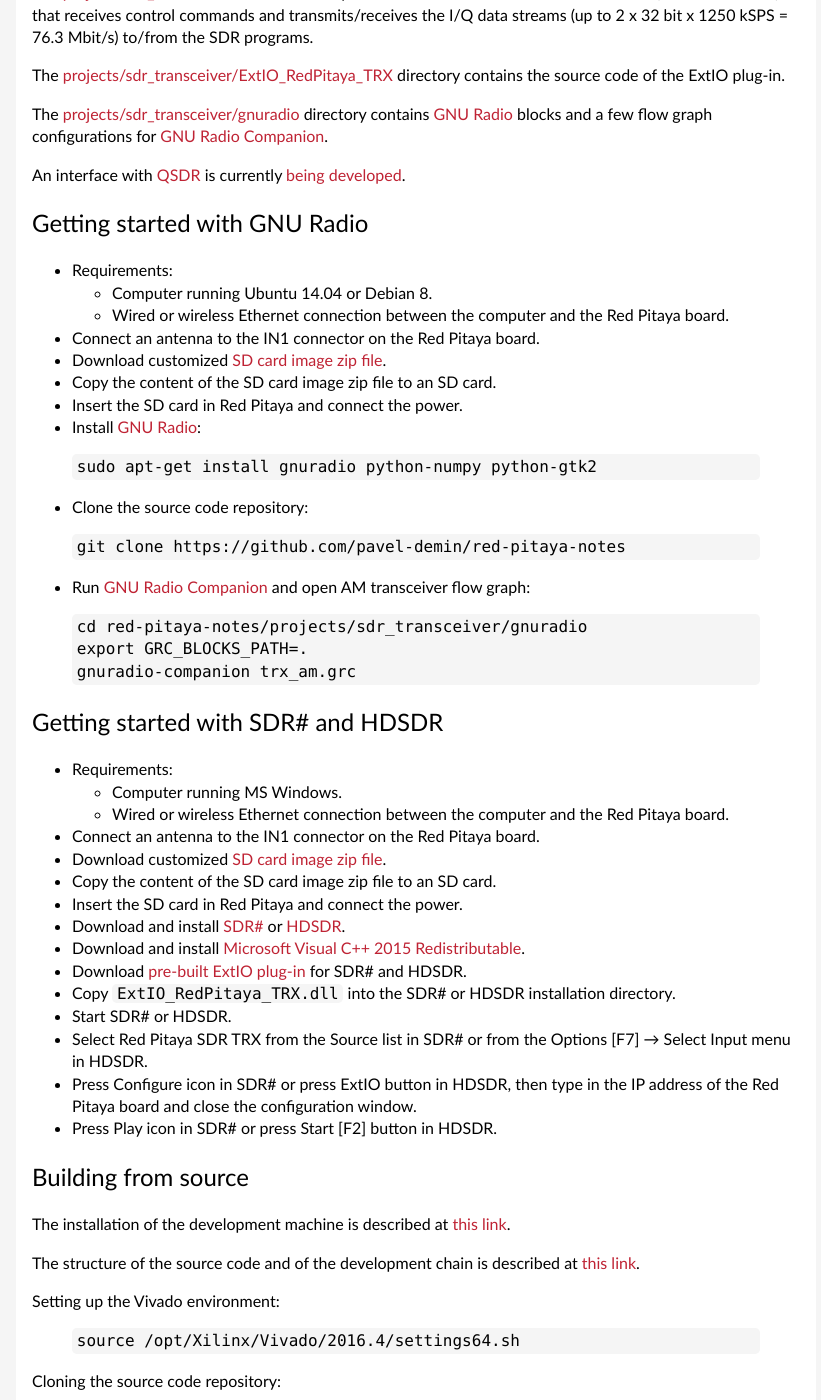
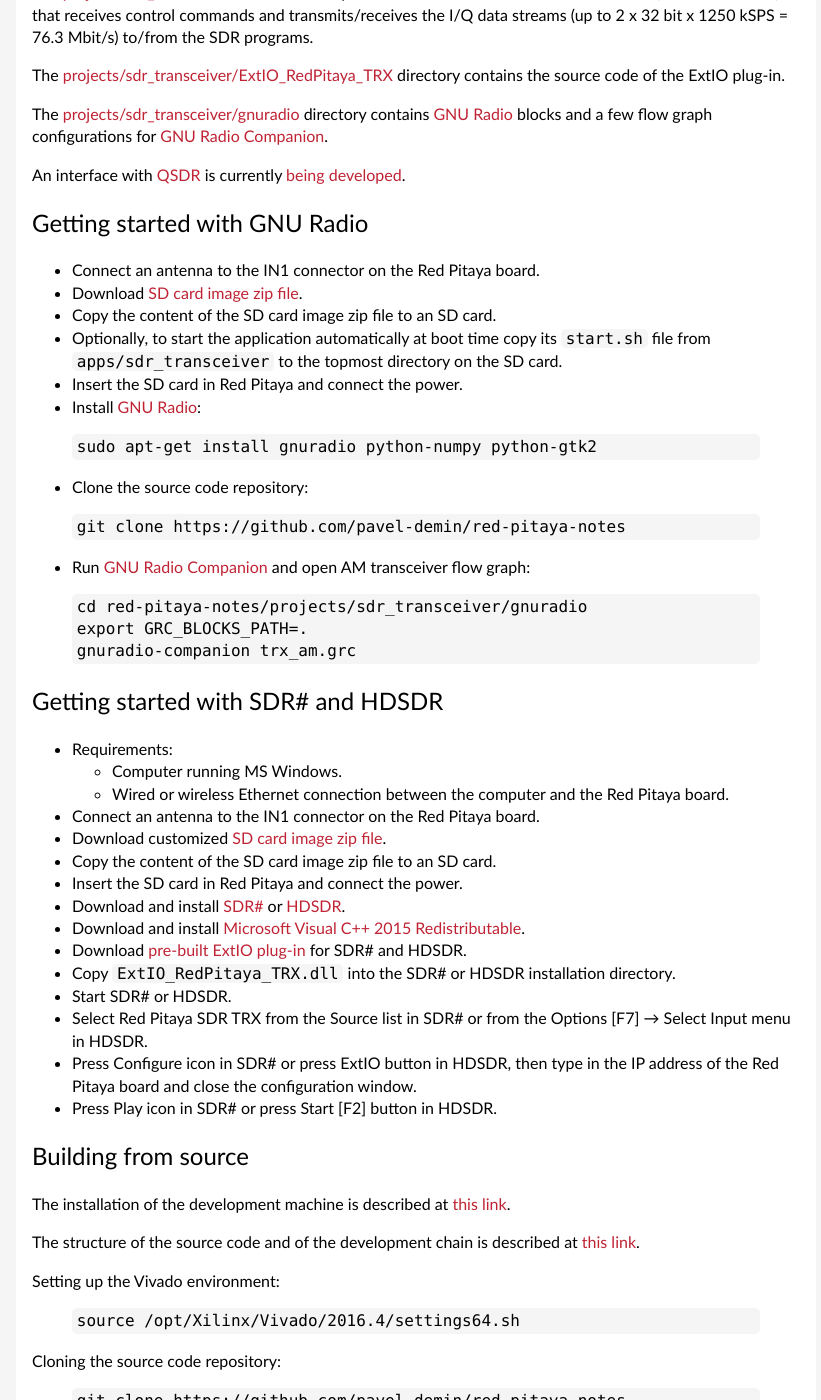
Before and after one commit to pavel-demin/red-pitaya-notes, a Jekyll site: the page built from sdr-transceiver.md, in a window 1280 px wide and 1400 px high, scrolled down 1303 px. Shown: the whole window, without its empty margins (224-1045 px from the left). Built offline with Jekyll 4.4.1, drawn with Linux system fonts in a browser that asks for light colours; some of the changed text lies outside the part shown.

Commit message:
replace ecosystem with alpine in sdr-transceiver

```diff
--- a/_config.yml
+++ b/_config.yml
@@ -4,6 +4,8 @@
 baseurl: /red-pitaya-notes
 url: http://pavel-demin.github.io
 
+release-image: https://www.dropbox.com/sh/5fy49wae6xwxa8a/AAAn5aji7Tkcu2SGUlcmhkc9a/red-pitaya-alpine-3.6-armhf-20170919.zip?dl=1
+
 # Build settings
 markdown: kramdown
 highlighter: rouge
--- a/sdr-transceiver.md
+++ b/sdr-transceiver.md
@@ -47,12 +47,10 @@
 Getting started with GNU Radio
 -----
 
- - Requirements:
-   - Computer running Ubuntu 14.04 or Debian 8.
-   - Wired or wireless Ethernet connection between the computer and the Red Pitaya board.
  - Connect an antenna to the IN1 connector on the Red Pitaya board.
- - Download customized [SD card image zip file](https://www.dropbox.com/sh/5fy49wae6xwxa8a/AACymkWEpWNH9wM-ErVveckma/sdr/ecosystem-0.95-1-6deb253-sdr-transceiver.zip?dl=1).
+ - Download [SD card image zip file]({{ site.release-image }}).
  - Copy the content of the SD card image zip file to an SD card.
+ - Optionally, to start the application automatically at boot time copy its `start.sh` file from `apps/sdr_transceiver` to the topmost directory on the SD card.
  - Insert the SD card in Red Pitaya and connect the power.
  - Install [GNU Radio](http://gnuradio.org):
 {% highlight bash %}
```
Also changed, not shown: other parts of sdr-transceiver.md (+1 -1 lines).
